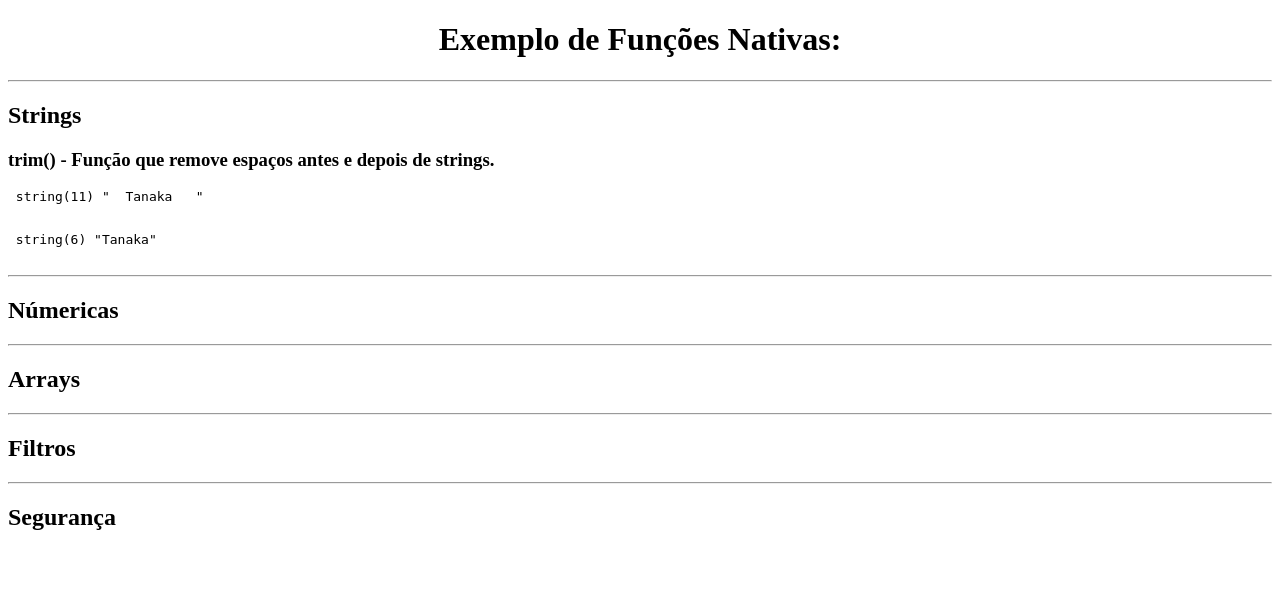
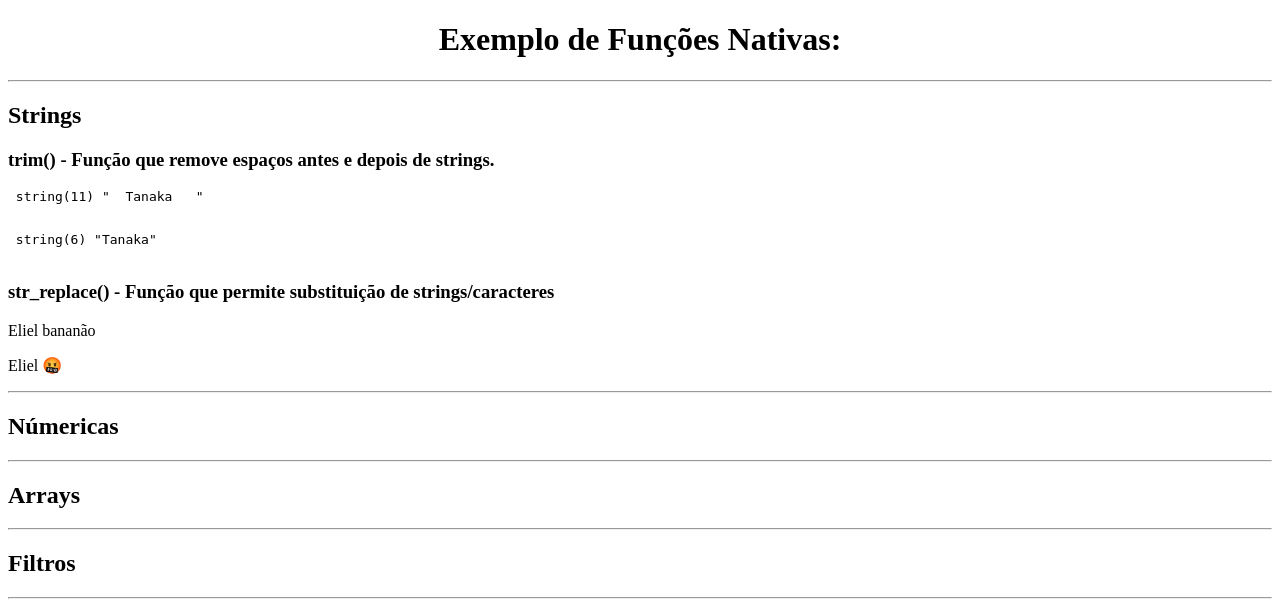
Before and after one commit to tanaka-11/aulas-php, a PHP site: page /07-funcoes-nativas.php in a window 1280 px wide. Shown: the top 615 px of the page. Run offline with PHP 8.4, Linux system fonts and the light colour scheme.

Commit message:
Exemplo da função nativa - str_replace()

```diff
--- a/07-funcoes-nativas.php
+++ b/07-funcoes-nativas.php
@@ -25,6 +25,17 @@ h1 {text-align: center;}
     ?>
     <pre> <?=var_dump($nome)?> </pre>
     <pre> <?=var_dump($semEspaco)?> </pre>
+
+    <h3>str_replace() - Função que permite substituição de strings/caracteres</h3>
+    <?php
+        $fraseFeia = "Eliel bananão";
+        $fraseElegante = str_replace(
+            ["xarope","bananão"],["***","🤬"],$fraseFeia
+        );
+    ?>
+    <p><?=$fraseFeia?></p>
+    <p><?=$fraseElegante?></p>
+
     <hr>
 
     <h2>Númericas</h2>
```
